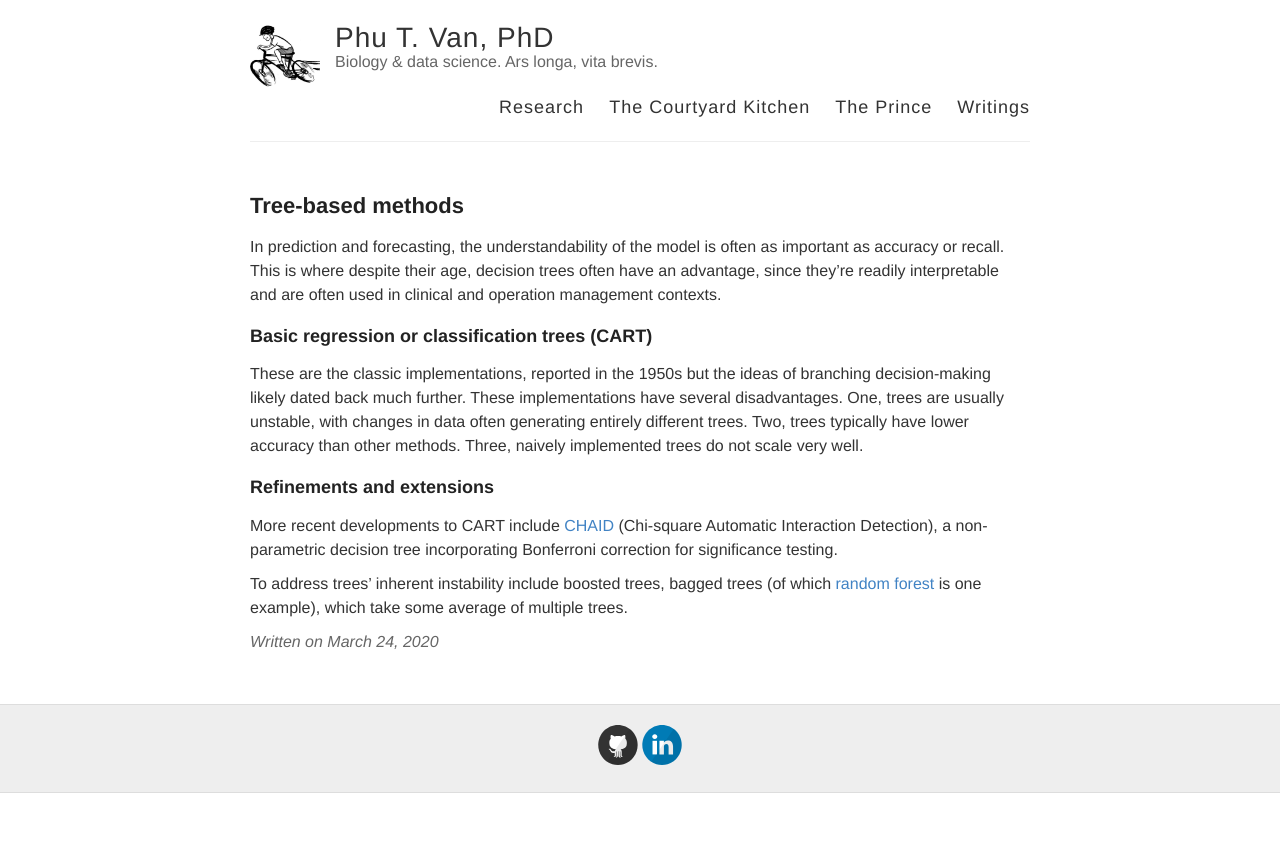
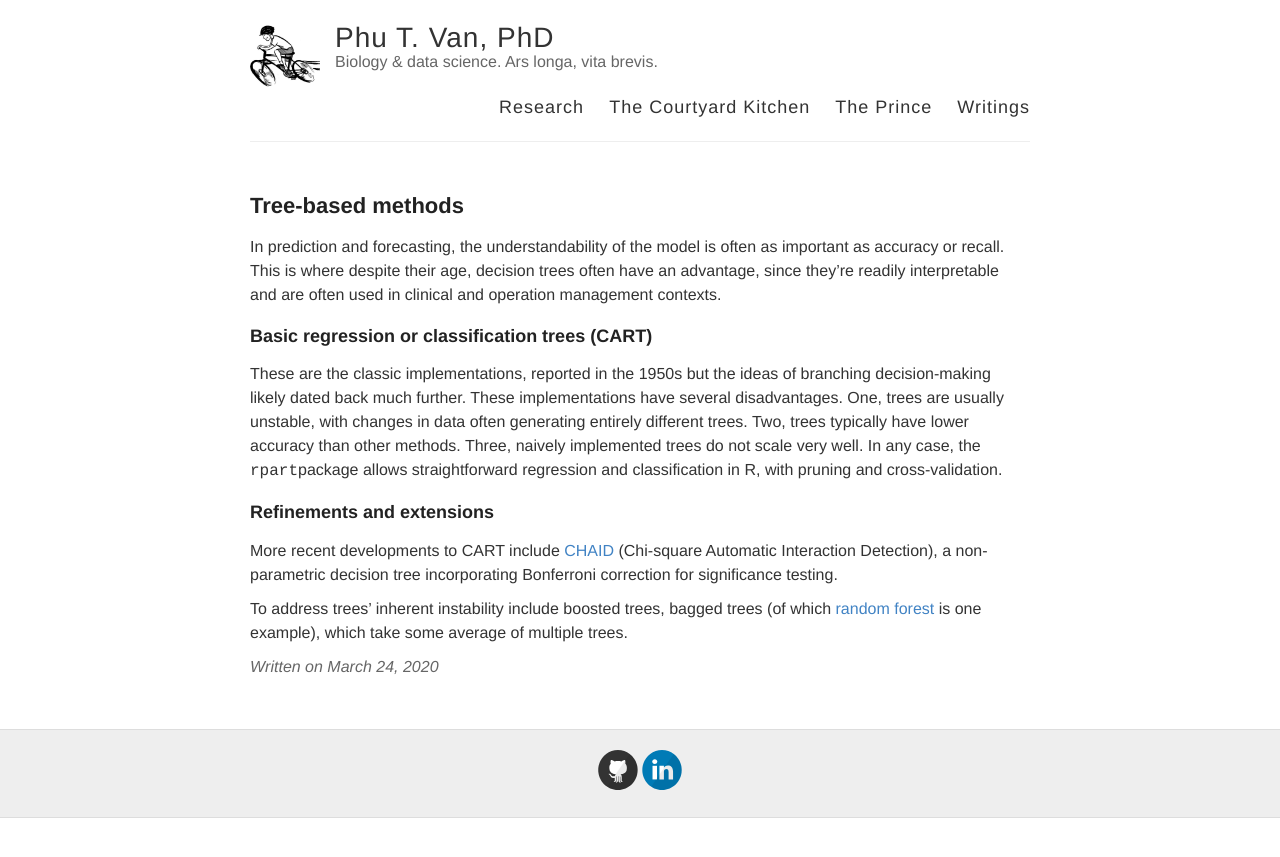
Before and after one commit to ptvan/ptvan.github.io, a Jekyll site: the page built from _posts/2020-03-24-tree-based-methods.md, in a window 1280 px wide. Shown: the top 857 px of the page. Built offline with Jekyll 4.4.1, drawn with Linux system fonts in a browser that asks for light colours.

Commit message:
added reference to rpart

```diff
--- a/_posts/2020-03-24-tree-based-methods.md
+++ b/_posts/2020-03-24-tree-based-methods.md
@@ -7,7 +7,7 @@ In prediction and forecasting, the understandability of the model is often as im
 
 ### Basic regression or classification trees (CART)
 
-These are the classic implementations, reported in the 1950s but the ideas of branching decision-making likely dated back much further. These implementations have several disadvantages. One, trees are usually unstable, with changes in data often generating entirely different trees. Two, trees typically have lower accuracy than other methods. Three, naively implemented trees do not scale very well.
+These are the classic implementations, reported in the 1950s but the ideas of branching decision-making likely dated back much further. These implementations have several disadvantages. One, trees are usually unstable, with changes in data often generating entirely different trees. Two, trees typically have lower accuracy than other methods. Three, naively implemented trees do not scale very well. In any case, the `rpart`package allows straightforward regression and classification in R, with pruning and cross-validation.
 
 ### Refinements and extensions
 
```
